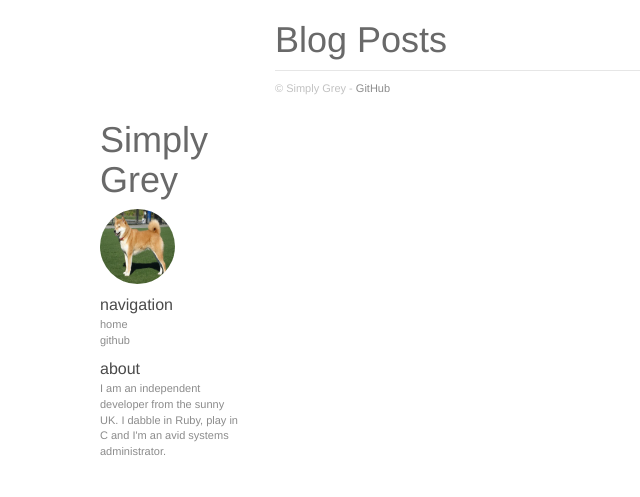
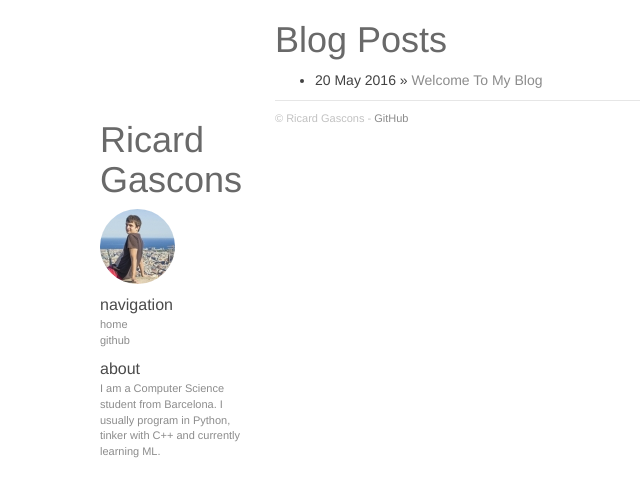
Before and after one commit to rgascons/rgascons.github.io, a Jekyll site: the page built from index.html, in a window 1280 px wide. Shown: the top 497 px of the page, without its empty margins (205-845 px from the left). Built offline with Jekyll 4.4.1, drawn with Linux system fonts in a browser that asks for light colours; nearby versions of some CDN libraries; Markdown is read by kramdown in place of the engine named in the settings.

Commit message:
Add logo and change config

```diff
--- a/_config.yml
+++ b/_config.yml
@@ -1,9 +1,9 @@
-name: Simply Grey
+name: Ricard Gascons
 markdown: redcarpet
 highlighter: pygments
-github: https://www.github.com/liamsymonds
-about: I am an independent developer from the sunny UK. I dabble in Ruby, play in C and I'm an avid systems administrator.
+github: https://www.github.com/zakum42
+about: I am a Computer Science student from Barcelona. I usually program in Python, tinker with C++ and currently learning ML.
 urls:
     - text: github
-      url: https://github.com/liamsymonds
-baseurl: '/simplygrey-jekyll'
+      url: https://github.com/zakum42
+baseurl: ''
```
Also changed, not shown: _posts/2016-05-20-welcome-to-my-blog.markdown (added), img/logo.jpg.
